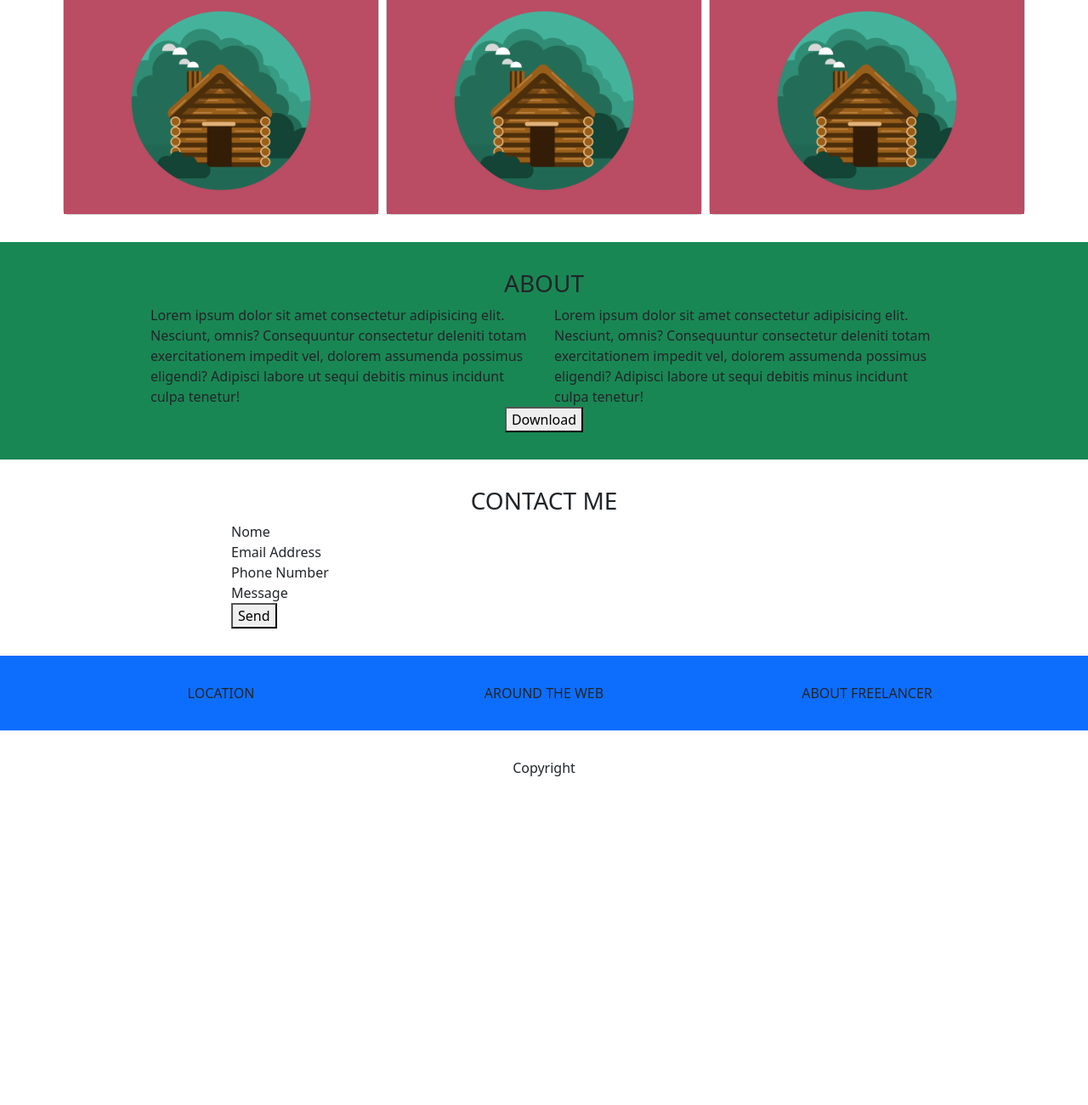
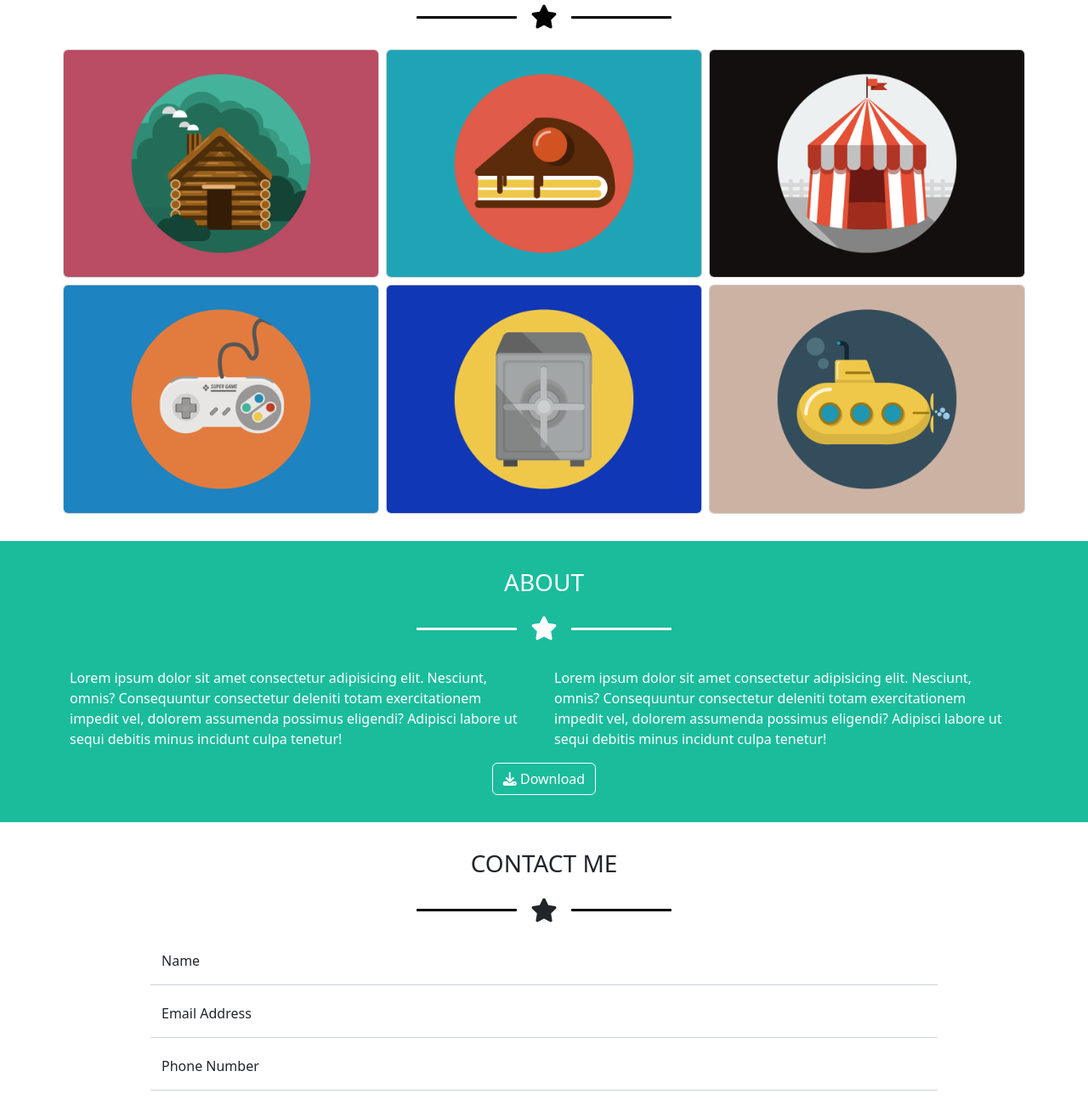
Before and after one commit to nickkept/html-css-bootstrap-freelancer, a plain HTML site: page index.html in a window 1280 px wide. Shown: the part 601-1902 px from the top of the page at 85% size. Before the commit the page ends 1549 px from the top, so only its background shows below. Drawn offline with nearby package versions, Linux system fonts and the light colour scheme.

Commit message:
main done

```diff
--- a/css/style.css
+++ b/css/style.css
@@ -1,10 +1,75 @@
 li{
     list-style: none;
 }
+nav{
+    background-color: #2C3D50;
+}
 a{
     text-decoration: none;
+    padding: 0 0.2rem;
+    color: white    ;
+}
+h1{
+    color: white;
 }
 
 section{
-    padding:  2rem 0;
+    padding: 2rem 0;
 }
+.img-fluid{
+    width: 20%;
+}
+
+.star-container {
+    display: flex;
+    align-items: center;
+    max-width: 300px;
+    margin: 0 auto;
+}
+
+.star-container .star-line {
+    height: 3px;
+    border-radius: 1px;
+    flex-grow: 1;
+    background-color: white;
+}
+.star-container .star-line-black {
+    height: 3px;
+    border-radius: 1px;
+    flex-grow: 1;
+    background-color: black;
+}
+
+
+.star-container i {
+    margin: 0 1rem;
+}
+
+.lightgreen-section{
+    background-color: #1ABC9C;
+}
+.block-left{
+    padding-top: 1rem;
+}
+.block-right{
+    padding-top: 1rem;
+}
+.my-btn{
+    color: white;
+    border: 1px solid white;
+}
+.my-btn-green{
+    color: white;
+    background-color: #1ABC9C ;
+    border: 1px solid white;
+}
+.my-form-control {
+    border-top: 0;
+    border-left: 0;
+    border-right: 0;
+    border-radius: 0;
+}
+
+textarea.my-form-control{
+    min-height: 100px;
+}
--- a/index.html
+++ b/index.html
@@ -1,45 +1,132 @@
 <!DOCTYPE html>
 <html lang="en">
+
 <head>
     <meta charset="UTF-8">
     <meta http-equiv="X-UA-Compatible" content="IE=edge">
     <meta name="viewport" content="width=device-width, initial-scale=1.0">
     <title>Bootstrap</title>
+    <link rel="stylesheet" href="https://cdnjs.cloudflare.com/ajax/libs/font-awesome/6.2.0/css/all.min.css"
+        integrity="sha512-xh6O/CkQoPOWDdYTDqeRdPCVd1SpvCA9XXcUnZS2FmJNp1coAFzvtCN9BmamE+4aHK8yyUHUSCcJHgXloTyT2A=="
+        crossorigin="anonymous" referrerpolicy="no-referrer">
     <link rel="stylesheet" href="https://cdn.jsdelivr.net/npm/bootstrap@5.2.2/dist/css/bootstrap.min.css">
     <link rel="stylesheet" href="./css/style.css">
 
 </head>
+
 <body>
     <header>
-        <nav class="bg-danger">
-            <div class="container ">
-                <div class="row justify-content-center">
-                    <div class="col-6 col-md-4 col-lg-4 border border-1 border-dark d-flex justify-content-start">
-                        <div class="block-left py-3">Logo</div>
-                    </div>
-                    <div class="col-6 col-md-4 col-lg-4 border border-1 border-dark d-flex justify-content-end">
-                        <div class="block-right py-3">
-                            <ul class=" d-flex ">
-                                <li> <a href="#">Portfolio</a> </li>
-                                <li> <a href="#">About</a> </li>
-                                <li> <a href="#">Contact</a> </li>
-                            </ul>
-                        </div>
-                    </div>
+        <nav>
+            <div class="container d-flex justify-content-between text-white align-middle ">
+                <div class="block-left">
+                    <h5>START BOOTSTRAP</h5>
+                </div>
+                <div class="block-right ">
+                    <ul class="d-none d-md-flex ">
+                        <li> <a href="#">Portfolio</a> </li>
+                        <li> <a href="#">About</a> </li>
+                        <li> <a href="#">Contact</a> </li>
+                    </ul>
+                    <button class="btn btn-outline-dark d-md-none" type="button">
+                        <i class="fa-solid fa-bars"></i>
+                    </button>
                 </div>
             </div>
         </nav>
     </header>
     <main>
-        <section class="bg-success py-3">
-            <div class="container">
-                <div class="row flex-row justify-content-center">
-                    <div class="col col-md-6 col-lg-4 text-center"><h1>Start Bootstrap</h1>
+        <section class="lightgreen-section">
+            <div class="container flex-row text-white">
+                <div class="d-flex justify-content-center">
+                    <img src="./img/avatar.svg" class="img-fluid" alt="">
+                </div>
+                <div class="row  justify-content-center">
+                    <div class="col-md-8 col-lg-6 text-center">
+                        <h1>Start Bootstrap</h1>
+                        <div class="star-container py-3">
+                            <div class="star-line"></div>
+                            <i class="fas fa-star fs-3"></i>
+                            <div class="star-line"></div>
+                        </div>
                         <ul class=" d-flex justify-content-center ">
-                            <li> <a href="#">GRAPHIC ARTIST</a> </li>
-                            <li> <a href="#">WEB DESIGNER</a> </li>
+                            <li> <a href="#">GRAPHIC ARTIST -</a> </li>
+                            <li> <a href="#">WEB DESIGNER -</a> </li>
                             <li> <a href="#">ILLUSTRATOR</a> </li>
                         </ul>
+
+                    </div>
+                </div>
+            </div>
+        </section>
+        <section>
+            <div class="container text-black">
+                <div class="row justify-content-center">
+                    <div class="col-md-6 ">
+                        <h2 class="text-center">PORTFOLIO</h2>
+                        <div class="star-container py-3">
+                            <div class="star-line-black"></div>
+                            <i class="fas fa-star fs-3"></i>
+                            <div class="star-line-black"></div>
+                        </div>
+                    </div>
+                </div>
+                <div class="row justify-content-center">
+                    <div class="col-md-5 col-lg-4 g-2">
+                        <div class="card">
+                            <img src="./img/cabin.png" class="card-img" alt="">
+                        </div>
+                    </div>
+                    <div class="col-md-5 col-lg-4 g-2">
+                        <div class="card">
+                            <img src="./img/cake.png" class="card-img" alt="">
+                        </div>
+                    </div>
+                    <div class="col-md-5 col-lg-4 g-2">
+                        <div class="card">
+                            <img src="./img/circus.png" class="card-img" alt="">
+                        </div>
+                    </div>
+                    <div class="col-md-5 col-lg-4 g-2">
+                        <div class="card">
+                            <img src="./img/game.png" class="card-img" alt="">
+                        </div>
+                    </div>
+                    <div class="col-md-5 col-lg-4 g-2">
+                        <div class="card">
+                            <img src="./img/safe.png" class="card-img" alt="">
+                        </div>
+                    </div>
+                    <div class="col-md-5 col-lg-4 g-2">
+                        <div class="card">
+                            <img src="./img/submarine.png" class="card-img" alt="">
+                        </div>
+                    </div>
+                </div>
+            </div>
+        </section>
+        <section class="lightgreen-section">
+            <div class="container text-white">
+                <div class="row flex-row justify-content-center">
+                    <div class="col-md-7 col-lg-5 ">
+                        <h3 class="text-center">ABOUT</h3>
+                        <div class="star-container py-3">
+                            <div class="star-line"></div>
+                            <i class="fas fa-star fs-3"></i>
+                            <div class="star-line"></div>
+                        </div>
+                    </div>
+                </div>
+                <div class="row justify-content-center py-3">
+                    <div class="col-md-6">Lorem ipsum dolor sit amet consectetur adipisicing elit. Nesciunt, omnis?
+                        Consequuntur consectetur deleniti totam exercitationem impedit vel, dolorem assumenda possimus
+                        eligendi? Adipisci labore ut sequi debitis minus incidunt culpa tenetur!</div>
+                    <div class="col-md-6">Lorem ipsum dolor sit amet consectetur adipisicing elit. Nesciunt, omnis?
+                        Consequuntur consectetur deleniti totam exercitationem impedit vel, dolorem assumenda possimus
+                        eligendi? Adipisci labore ut sequi debitis minus incidunt culpa tenetur!</div>
+                </div>
+                <div class="row justify-content-center">
+                    <div class="col-12 col-md-4 col-lg-2 text-center">
+                        <button class="btn my-btn"><i class="fa-solid fa-download"></i> Download</button>
                     </div>
                 </div>
             </div>
@@ -47,78 +134,44 @@
         <section>
             <div class="container">
                 <div class="row justify-content-center">
-                    <div class="col col-md-4 col-lg-2 ">
-                        <h3 class="text-center">Portfolio</h3>
+                    <div class="col-md-6 ">
+                        <h3 class="text-center">CONTACT ME</h3>
+                        <div class="star-container py-3">
+                            <div class="star-line-black"></div>
+                            <i class="fas fa-star fs-3"></i>
+                            <div class="star-line-black"></div>
+                        </div>
                     </div>
                 </div>
                 <div class="row justify-content-center">
-                        <div class="col col-sm-5 col-md-4 g-2">
-                            <div class="card">
-                                <img src="./img/cabin.png" alt="">
+                    <div class="col-md-10">
+                        <form>
+                            <div class="form-floating mb-1">
+                                <input type="email" class="form-control my-form-control" id="floatingInput"
+                                    placeholder="name@example.com">
+                                <label for="floatingInput">Name</label>
                             </div>
-                        </div>
-                        <div class="col col-sm-5 col-md-4 g-2">
-                            <div class="card">
-                                <img src="./img/cabin.png" alt="">
+                            <div class="form-floating mb-1">
+                                <input type="email" class="form-control my-form-control" id="floatingInput"
+                                    placeholder="name@example.com">
+                                <label for="floatingInput">Email Address</label>
                             </div>
-                        </div>
-                        <div class="col col-sm-5 col-md-4 g-2">
-                            <div class="card">
-                                <img src="./img/cabin.png" alt="">
+                            <div class="form-floating mb-1">
+                                <input type="email" class="form-control my-form-control" id="floatingInput"
+                                    placeholder="name@example.com">
+                                <label for="floatingInput">Phone Number</label>
                             </div>
-                        </div>
-                        <div class="col col-sm-5 col-md-4 g-2">
-                            <div class="card">
-                                <img src="./img/cabin.png" alt="">
+                            <div class="form-floating py-3">
+                                <textarea class="form-control my-form-control" id="floatingInput"
+                                    placeholder="name@example.com"></textarea>
+                                <label for="floatingInput">Message</label>
                             </div>
-                        </div>
-                        <div class="col col-sm-5 col-md-4 g-2">
-                            <div class="card">
-                                <img src="./img/cabin.png" alt="">
-                            </div>
-                        </div>
-                        <div class="col col-sm-5 col-md-4 g-2">
-                            <div class="card">
-                                <img src="./img/cabin.png" alt="">
-                            </div>
-                        </div>
-                </div>
-            </div>
-        </section>
-        <section class="bg-success">
-            <div class="container">
-                <div class="row justify-content-center">
-                    <div class="col-12 col-md-4 col-lg-2 ">
-                        <h3 class="text-center">ABOUT</h3>
+                        </form>
                     </div>
                 </div>
-                <div class="row justify-content-center">
-                    <div class="col-12 col-sm-5 col-md-5">Lorem ipsum dolor sit amet consectetur adipisicing elit. Nesciunt, omnis? Consequuntur consectetur deleniti totam exercitationem impedit vel, dolorem assumenda possimus eligendi? Adipisci labore ut sequi debitis minus incidunt culpa tenetur!</div>
-                    <div class="col-12 col-sm-5 col-md-5">Lorem ipsum dolor sit amet consectetur adipisicing elit. Nesciunt, omnis? Consequuntur consectetur deleniti totam exercitationem impedit vel, dolorem assumenda possimus eligendi? Adipisci labore ut sequi debitis minus incidunt culpa tenetur!</div>
-                </div>
-                <div class="row justify-content-center">
-                    <div class="col-12 col-md-4 col-lg-2 text-center">
-                        <button>Download</button>
-                    </div>
-                </div>
-            </div>
-        </section>
-        <section>
-            <div class="container">
-                <div class="row justify-content-center">
-                    <div class="col-12 col-sm-4 col-md-4 ">
-                        <h3 class="text-center">CONTACT ME</h3>
-                    </div>
-                </div>
-                <div class="row flex-column align-content-center ">
-                    <div class="col-12 col-sm-8 col-md-8">Nome</div>
-                    <div class="col-12 col-sm-8 col-md-8">Email Address</div>
-                    <div class="col-12 col-sm-8 col-md-8">Phone Number</div>
-                    <div class="col-12 col-sm-8 col-md-8">Message</div>
-                </div>
                 <div class="row flex-column align-content-center">
-                    <div class="col-12 col-sm-8 col-md-8">
-                        <button>Send</button>
+                    <div class="col-md-10">
+                        <button class="btn my-btn-green">Send</button>
                     </div>
                 </div>
             </div>
@@ -143,4 +196,5 @@
         </section>
     </footer>
 </body>
+
 </html>
```
